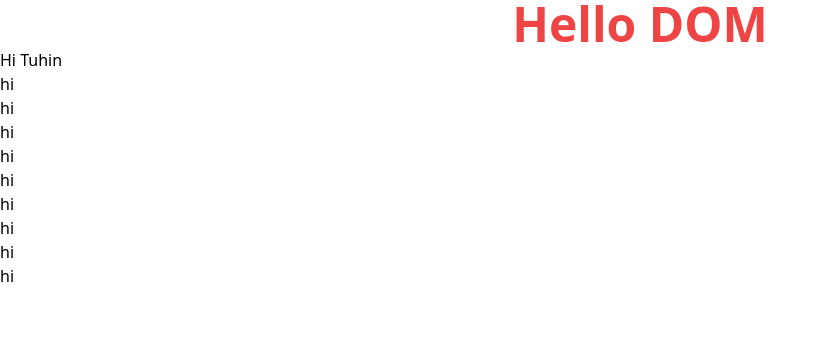
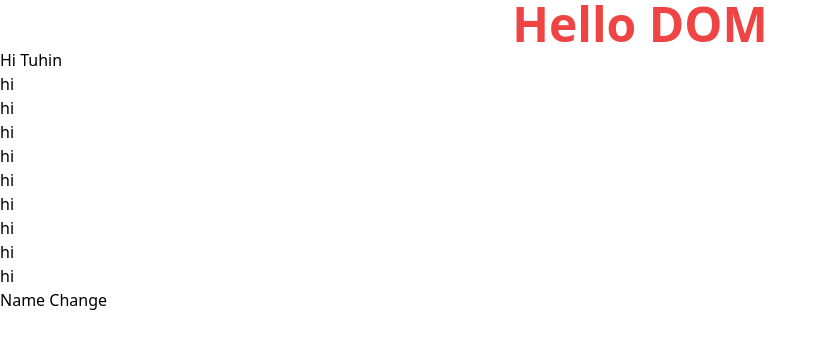
Before and after one commit to tuhinhossain123/js-practice, a plain HTML site: page index.html in a window 1280 px wide. Shown: the whole page, without its empty margins (0-826 px from the left). Drawn offline with nearby package versions, Linux system fonts and the light colour scheme.

Commit message:
recap getElementById

```diff
--- a/index.html
+++ b/index.html
@@ -25,6 +25,9 @@
                 <li>hi</li>
             </ol>
         </ul>
+        <section>
+            <h1 id="name-serial">Name Seriaal</h1>
+        </section>
     </main>
 
     <script src="script.js"></script>
--- a/script.js
+++ b/script.js
@@ -6,5 +6,9 @@
 const allLi = document.getElementsByTagName("li");
 for (let i = 0; i <= allLi.length; i++) {
   const index = allLi[i];
-  console.log(index);
+//   console.log(index);
 }
+
+const lists = document.getElementById("name-serial")
+lists.innerText="Name Change";
+console.log(lists);
```
